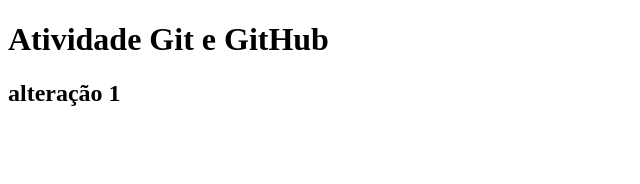
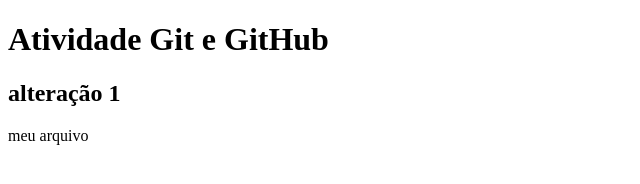
Before and after one commit to gisele-teixeirah/atividade-git, a plain HTML site: page index.html in a window 1280 px wide. Shown: the full height of the page, 0-640 px from the left. Drawn offline with Linux system fonts and the light colour scheme.

Commit message:
enviando meu_arquivo.txt

```diff
--- a/index.html
+++ b/index.html
@@ -11,5 +11,9 @@
         <h2>alteração 1</h2>
     </header>
 
+    <main>
+        <p> meu arquivo</p>
+    </main>
+
 </body>
 </html>
```
Also changed, not shown: meu_arquivo.txt (added).
